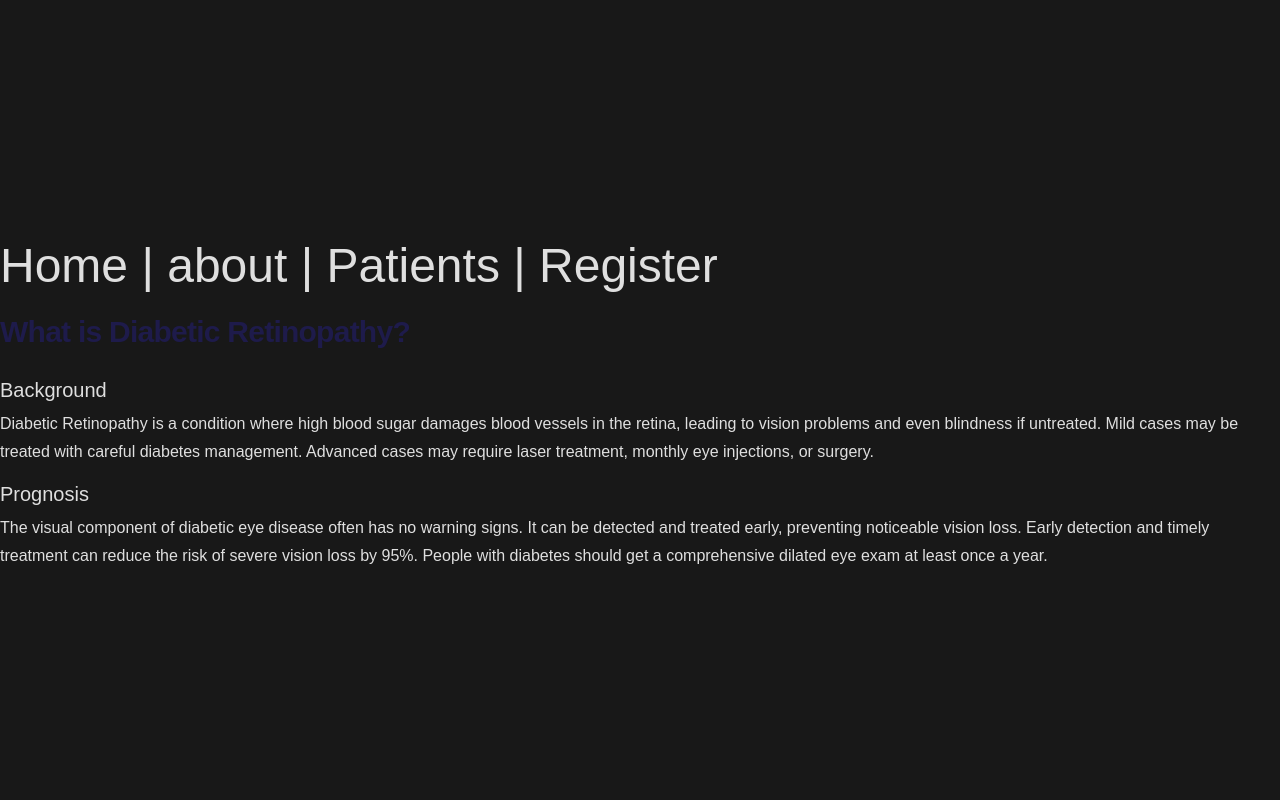
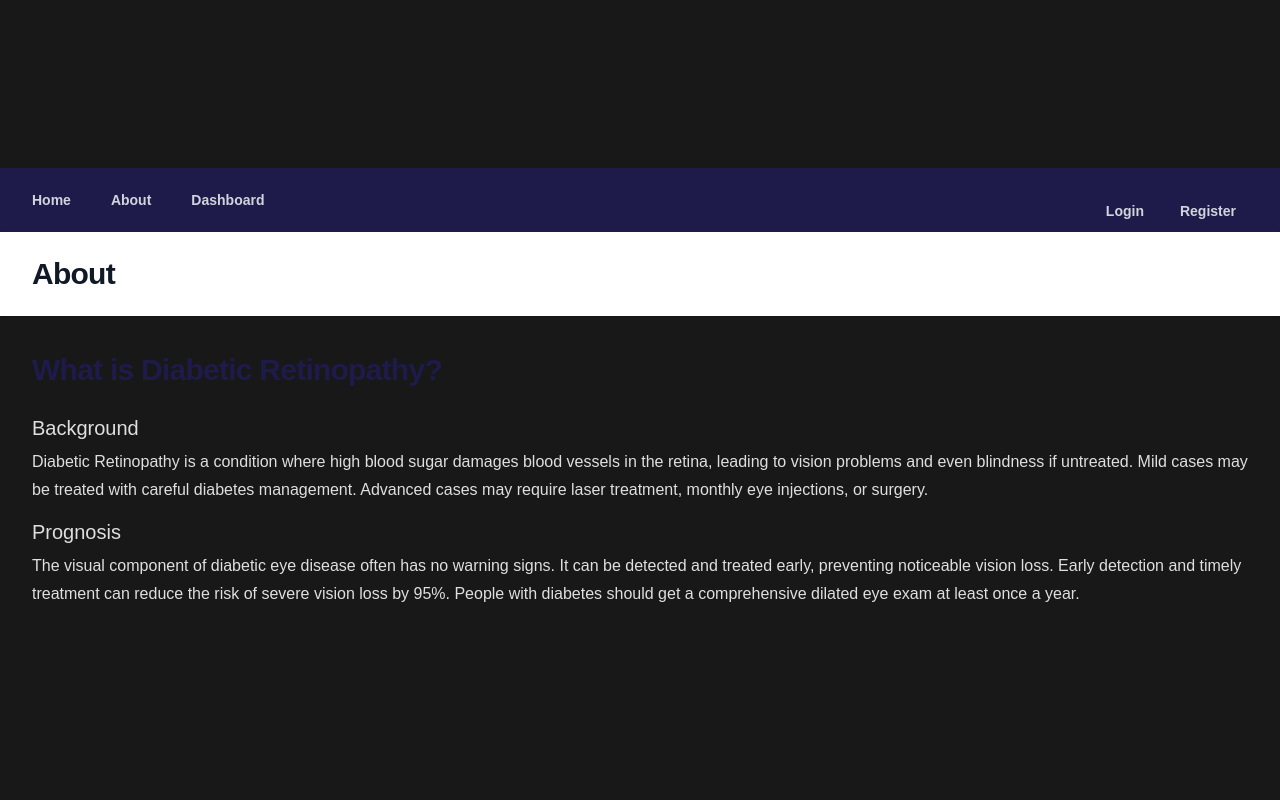
Before and after one commit to NeffCodes/retinopathy-risk-assessment-tool, a Django app: page /about/ in a window 1280 px wide. Run offline with Django 5.2, Linux system fonts and the light colour scheme; style sheets or scripts are compiled from the project's sources.

Commit message:
update layout css

```diff
--- a/rrat/templates/layout.html
+++ b/rrat/templates/layout.html
@@ -1,6 +1,6 @@
 <!DOCTYPE html>
 {% load static %}
-<html lang="en">
+<html lang="en" class="h-full bg-gray-100">
 <head>
   <meta charset="UTF-8">
   <meta name="viewport" content="width=device-width, initial-scale=1.0">
@@ -9,23 +9,69 @@
       Diabetes
     {% endblock %}
   </title>
+  <link href="{% static 'css/output.css' %}" rel="stylesheet">
   <link href="{% static 'css/styles.css' %}" rel="stylesheet">
-  <link href="{% static 'css/output.css' %}" rel="stylesheet">
   <script src="{% static 'js/main.js' %}" defer></script>
 </head>
-<body>
-  <nav>
-    <a href='/'>Home</a> |
-    <a href='/about'>about</a> |
-    <a href='/patients'>Patients</a> |
-    <a href={% url 'users:register' %}>Register</a>
+<body class='h-full'>
+<div class="absolute top-0 z-[-2] h-screen w-screen rotate-180 transform bg-white bg-[radial-gradient(60%_120%_at_50%_50%,hsla(0,0%,100%,0)_0,rgba(235,241,244,.8)_100%)]"></div>
 
+  <nav class="bg-indigo-950">
+    <div class="mx-auto max-w-7xl px-4 sm:px-6 lg:px-8">
+      <div class="flex h-16 items-center justify-between">
+        <div class="flex items-center">
+          <div class="hidden md:block">
+            <div class="-ml-3 flex items-baseline space-x-4">
+              <a href="/"
+              class="rounded-md px-3 py-2 text-sm font-semibold text-gray-300 hover:bg-indigo-800/55 hover:text-white">
+                  Home
+              </a>
+              <a href="/about"
+              class="rounded-md px-3 py-2 text-sm font-semibold text-gray-300 hover:bg-indigo-800/55 hover:text-white">
+                  About
+              </a>
+              <a href="/patients"
+              class="rounded-md px-3 py-2 text-sm font-semibold text-gray-300 hover:bg-indigo-800/55 hover:text-white">
+                Dashboard
+              </a>
+            </div>
+          </div>
+        </div>
 
+        <div class="hidden md:block">
+          <div class="ml-4 flex items-center md:ml-6">
+            <div class="relative ml-3">
+              <a  href='/'
+              class="rounded-md px-3 py-2 text-sm font-semibold text-gray-300 hover:bg-indigo-800/55 hover:text-white">
+                  Login
+              </a>
+            </div>
+            <div class="relative ml-3">
+              <a  href={% url 'users:register' %}
+              class="rounded-md px-3 py-2 text-sm font-semibold text-gray-300 hover:bg-indigo-800/55 hover:text-white">
+                  Register
+              </a>
+            </div>
+          </div>
+        </div>
+      </div>
+    </div>
   </nav>
+
+  <header class="bg-white shadow">
+    <div class="mx-auto max-w-7xl px-4 py-6 sm:px-6 lg:px-8">
+      <h1 class="text-3xl font-bold tracking-tight text-gray-900">
+        {% block header %}
+        {% endblock header %}
+      </h1>
+    </div>
+  </header>
+
   <main>
-    {% block content %}
-    {% endblock  %}
-
+    <div class="mx-auto max-w-7xl px-4 py-6 sm:px-6 lg:px-8">
+      {% block content %}
+      {% endblock content %}
+    </div>
   </main>
 </body>
 </html>
```
